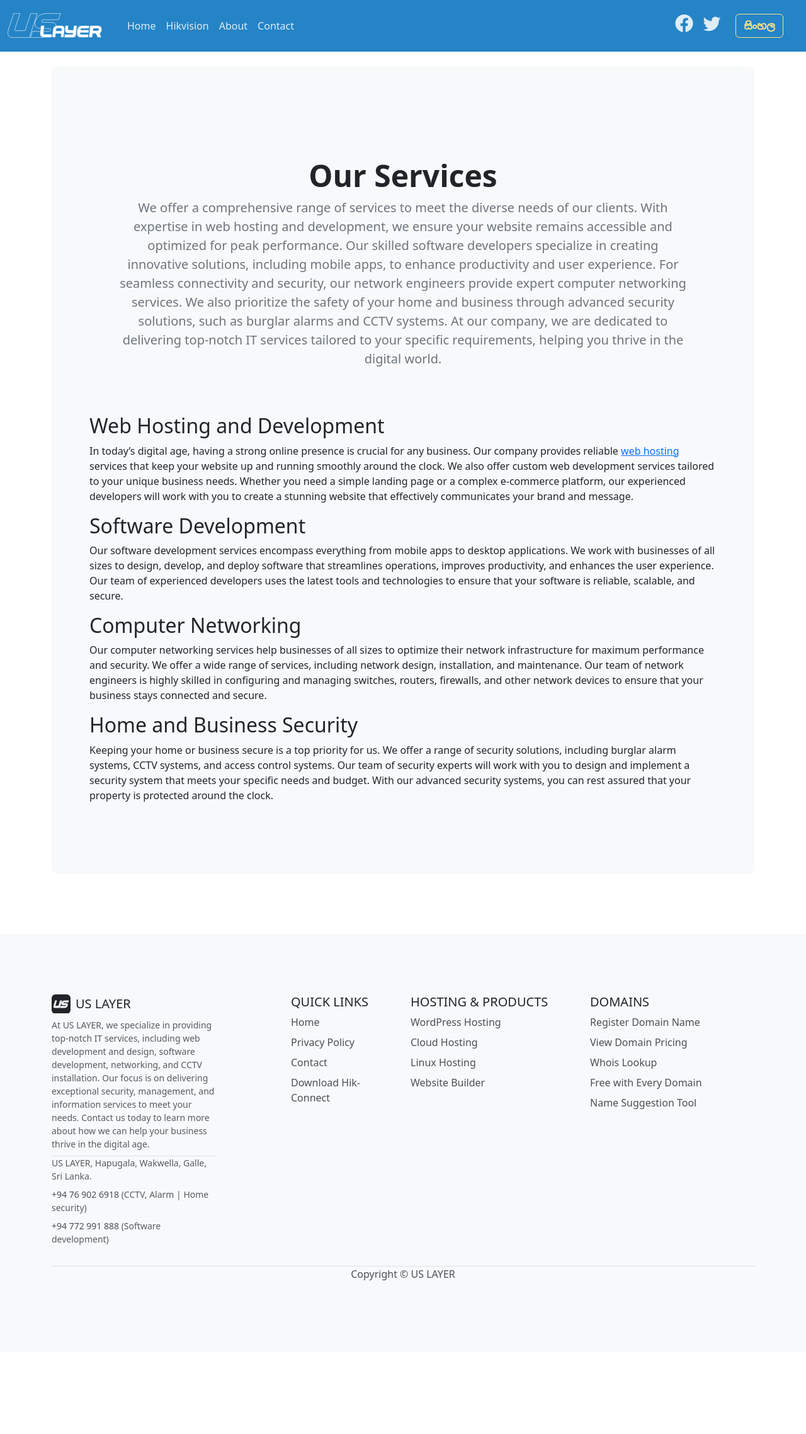
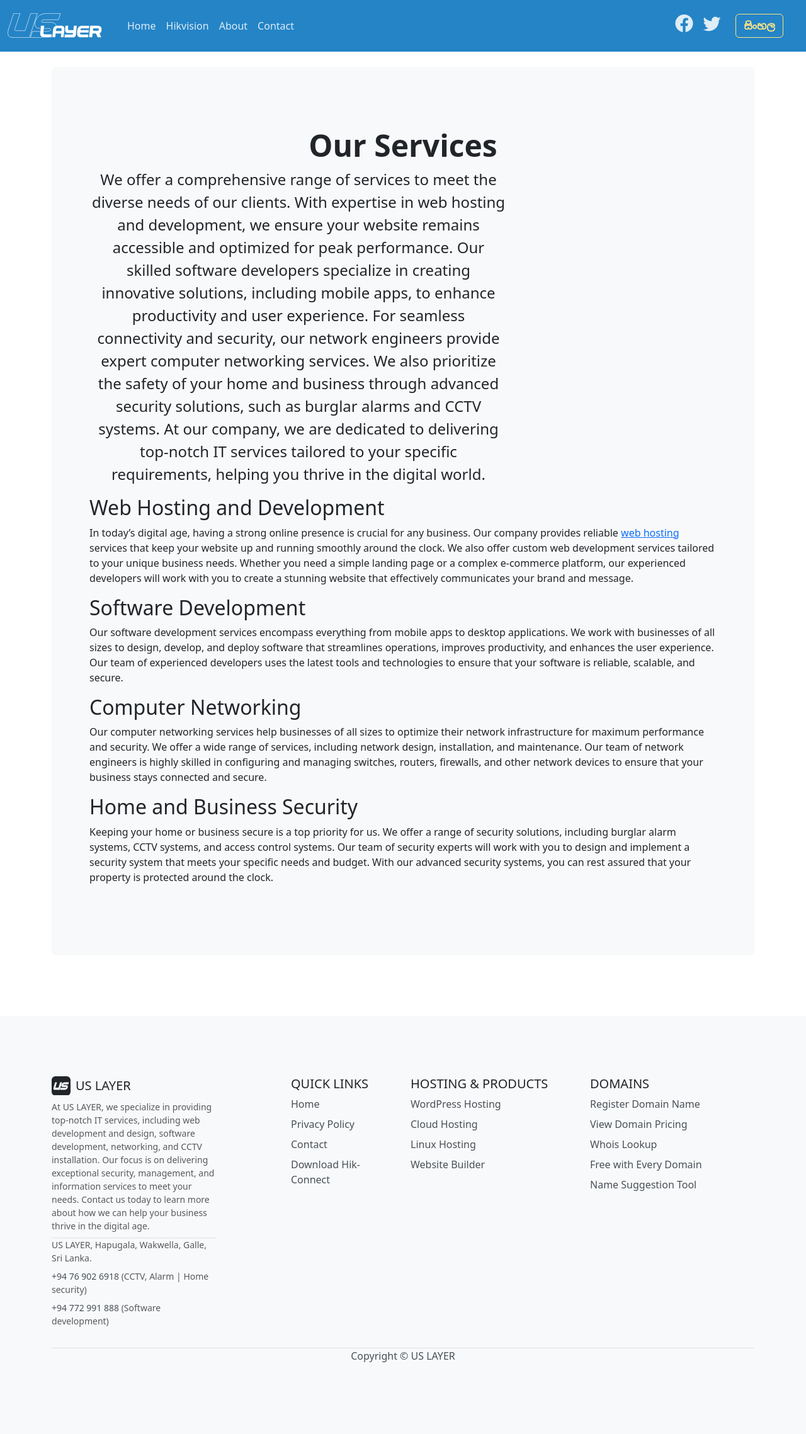
Before and after one commit to uslayer/uslayer.github.io, a Jekyll site: the page built from pages/services.md, in a window 1280 px wide. Shown: the whole page at 63% size. Built offline with Jekyll 4.4.1, drawn with Linux system fonts in a browser that asks for light colours; before the commit the page ends 2147 px from its top, so only the background shows below that.

Commit message:
Update services.md

```diff
--- a/pages/services.md
+++ b/pages/services.md
@@ -5,11 +5,9 @@
 #image: assets/images/screenshot.png
 ---
 
-<div class="text-center p-5">
+<div class="text-center">
     <h1 class="display-5 fw-bold">Our Services</h1>
-        <div class="mx-auto">
-            <p class="fs-5 mb-4 text-secondary">We offer a comprehensive range of services to meet the diverse needs of our clients. With expertise in web hosting and development, we ensure your website remains accessible and optimized for peak performance. Our skilled software developers specialize in creating innovative solutions, including mobile apps, to enhance productivity and user experience. For seamless connectivity and security, our network engineers provide expert computer networking services. We also prioritize the safety of your home and business through advanced security solutions, such as burglar alarms and CCTV systems. At our company, we are dedicated to delivering top-notch IT services tailored to your specific requirements, helping you thrive in the digital world.</p>
-        </div>
+        <p class="col-md-8 fs-4">We offer a comprehensive range of services to meet the diverse needs of our clients. With expertise in web hosting and development, we ensure your website remains accessible and optimized for peak performance. Our skilled software developers specialize in creating innovative solutions, including mobile apps, to enhance productivity and user experience. For seamless connectivity and security, our network engineers provide expert computer networking services. We also prioritize the safety of your home and business through advanced security solutions, such as burglar alarms and CCTV systems. At our company, we are dedicated to delivering top-notch IT services tailored to your specific requirements, helping you thrive in the digital world.</p>
 </div>
 
 ## Web Hosting and Development
```
